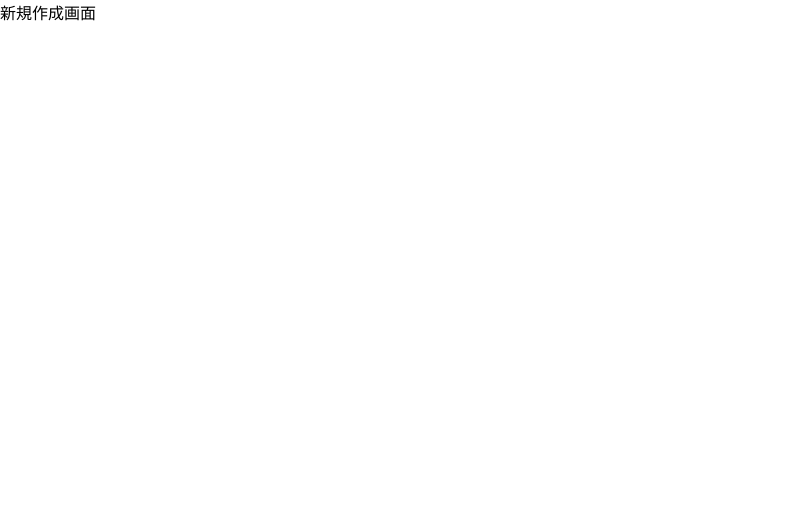
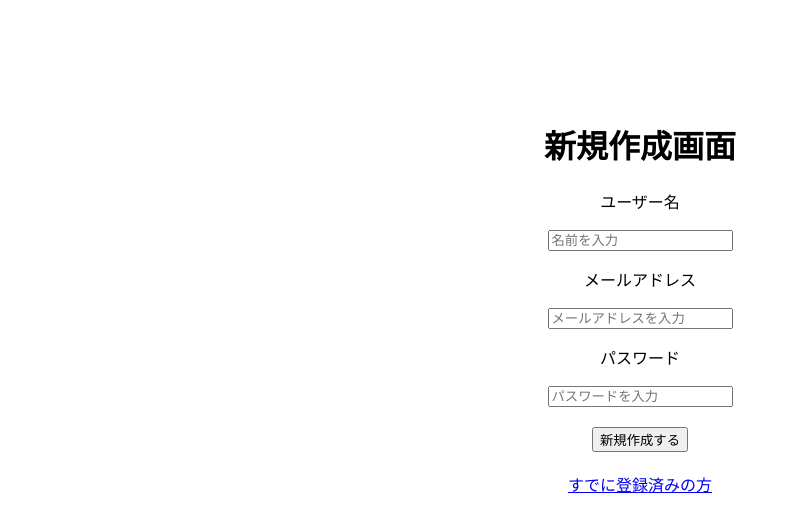
Before and after one commit to yoshiboo14/railway-react-bookreview-app, a React (Create React App) app: page /signUp in a window 1280 px wide. Shown: the top 532 px of the page, without its empty margins (0-799 px from the left). Built offline with nearby package versions, Linux system fonts and the light colour scheme.

Commit message:
新規作成画面の簡易的なUI作成

```diff
--- a/src/SignUp.jsx
+++ b/src/SignUp.jsx
@@ -1,5 +1,46 @@
 import React from "react";
+import { Link } from "react-router-dom";
 
 export const SignUp = () => {
-  return <div>新規作成画面</div>;
+  const signUpStyle = {
+    alignItems: "center",
+    textAlign: "center",
+    paddingTop: "100px",
+  };
+
+  return (
+    <>
+      <form action="#" method="post" style={signUpStyle}>
+        <h1>新規作成画面</h1>
+        <label htmlFor="name">
+          <p>ユーザー名</p>
+          <input type="text" name="name" id="name" placeholder="名前を入力" />
+        </label>
+        <label htmlFor="email">
+          <p>メールアドレス</p>
+          <input
+            type="email"
+            name="email"
+            id="email"
+            placeholder="メールアドレスを入力"
+          />
+        </label>
+        <label htmlFor="password">
+          <p>パスワード</p>
+          <input
+            type="password"
+            name="password"
+            id="password"
+            placeholder="パスワードを入力"
+          />
+        </label>
+        <br />
+        <br />
+        <input type="submit" value="新規作成する" />
+        <br />
+        <br />
+        <Link to="/signIn">すでに登録済みの方</Link>
+      </form>
+    </>
+  );
 };
```
